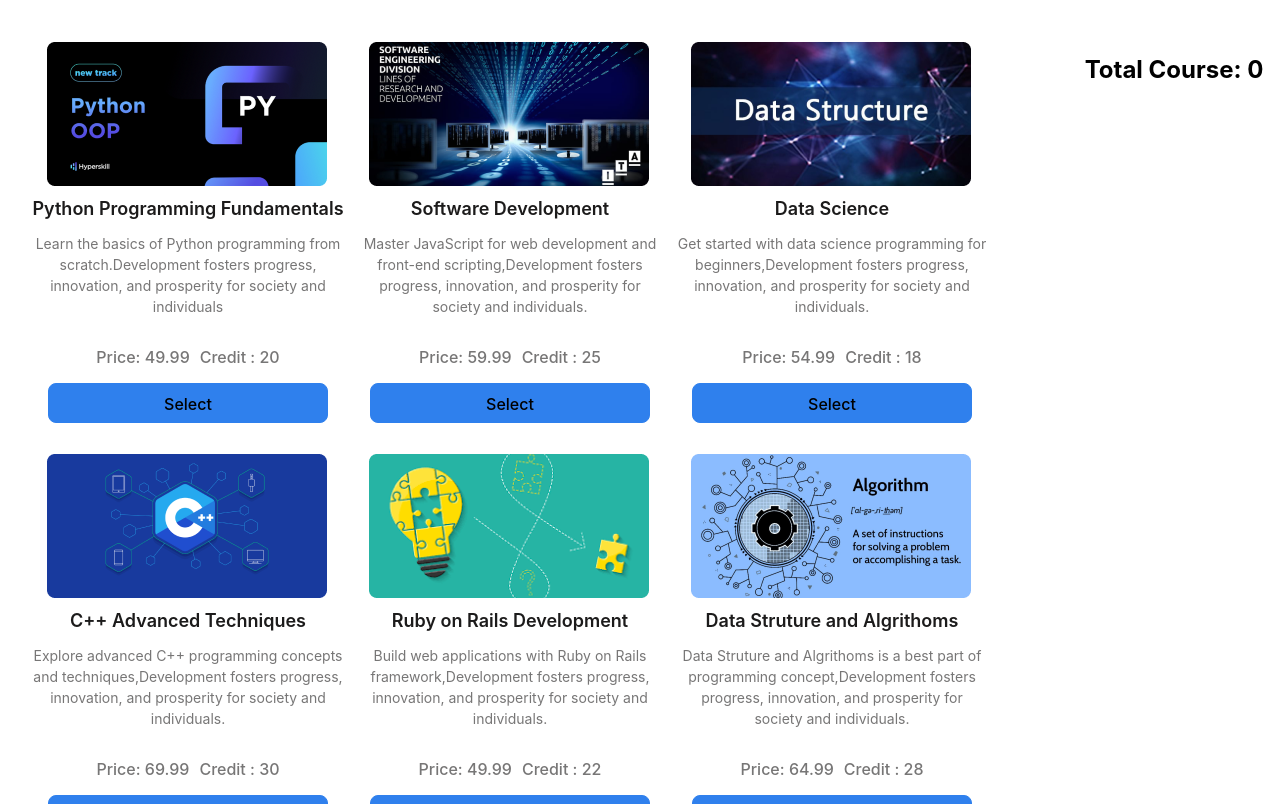
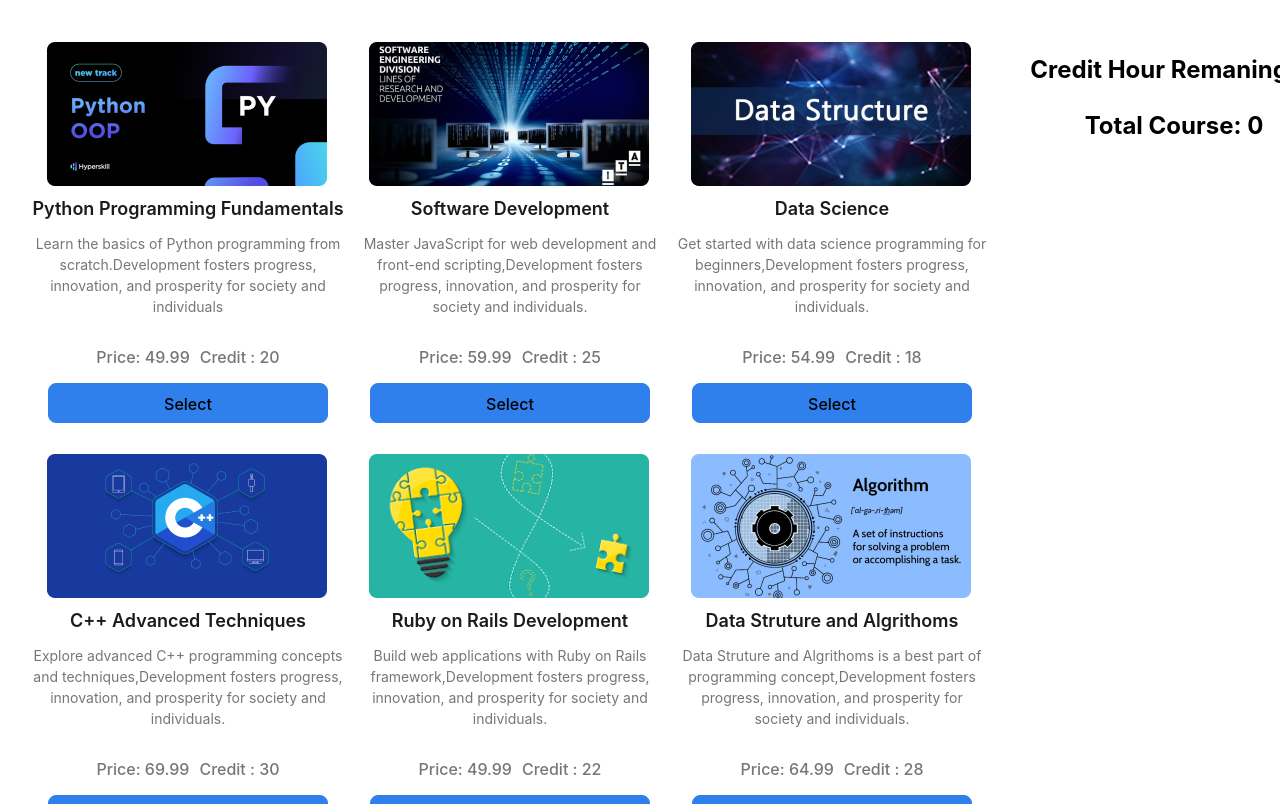
Before and after one commit to Rajaul09/react-first-assignment, a React (Vite) app: page / in a window 1280 px wide. Shown: the top 804 px of the page. Built offline with nearby package versions, Linux system fonts and the light colour scheme.

Commit message:
credit houre add succesfully

```diff
--- a/src/component/Cart/Cart.jsx
+++ b/src/component/Cart/Cart.jsx
@@ -2,11 +2,12 @@ import React from "react";
 import './Cart.css';
 
 
-const Cart = ({readCourses}) => {
+const Cart = ({readCourses,remining,totalCost}) => {
     console.log(readCourses);
 
     return (
         <div>
+            <h2 className="h2data">Credit Hour Remaning: {remining}</h2>
             <h2 className="h2data">Total Course: {readCourses.length}</h2>
             {readCourses.map((course) => (
               <li key={course.id} className="h2data">{course.courseName}</li>
--- a/src/component/Home/Home.jsx
+++ b/src/component/Home/Home.jsx
@@ -8,6 +8,8 @@ import './Home.css'
 const Home = () => {
     const [allCourse, setAllCourse] = useState([]);
     const [readCourses, setAddCourses] = useState([]);
+    const [remining, setRemaming]=useState(0);
+    const [totalCost, setTotalCost] = useState(0);
 
     useEffect(() => {
         fetch('./data.json')
@@ -19,11 +21,18 @@ const Home = () => {
 
         const isExist = readCourses.find((item) => item.id ==
         course.id);
+        let count =course.courseHours;
         if(isExist){
             return alert('Already Taken course');
         }
         else
         {
+            readCourses.forEach((item) =>{
+                count = count + item.courseHours;
+            });
+            const totalRemaining=200-count;
+            setTotalCost(count);
+            setRemaming(totalRemaining);
             setAddCourses([...readCourses, course]);
         }
 
@@ -54,7 +63,7 @@ const Home = () => {
                     }
                 </div>
                 <div className="course-container">
-                    <Cart readCourses={readCourses}></Cart>
+                    <Cart readCourses={readCourses} remining={remining} totalCost={totalCost}></Cart>
                 </div>
             </div>
         </div>
```
